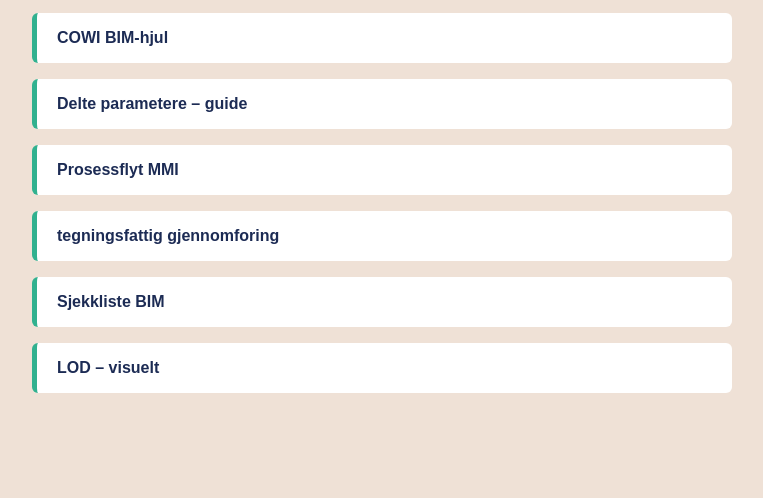
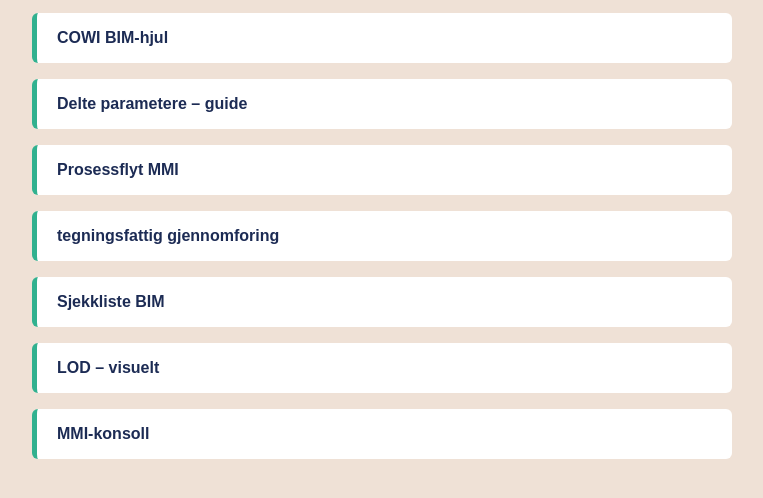
Before and after one commit to OESE-BIM/StoreNorske, a plain HTML site: page index.html in a window 1280 px wide. Shown: the part 118-616 px from the top of the page, without its empty margins (258-1021 px from the left). Drawn offline with Linux system fonts and the light colour scheme.

Commit message:
Added MMI console

```diff
--- a/index.html
+++ b/index.html
@@ -51,6 +51,7 @@
     <li><a href="tegningsfattig-gjennomforing.html">tegningsfattig gjennomforing</a></li>
     <li><a href="Sjekkliste%20BIM.html">Sjekkliste BIM</a></li>
     <li><a href="LOD-visuelt.html">LOD – visuelt</a></li>
+    <li><a href="mmi-konsoll.html">MMI-konsoll</a></li>
   </ul>
 </body>
 </html>
```
